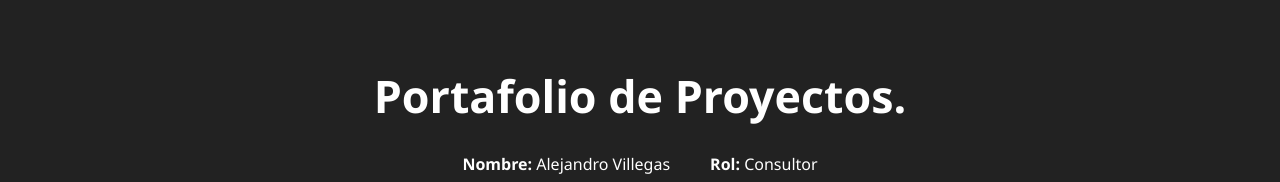
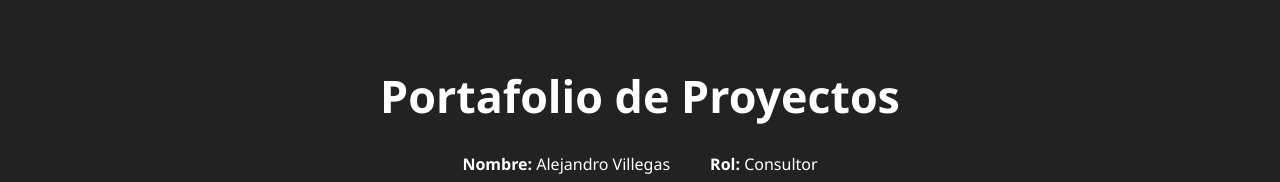
Before and after one commit to AleVillegas9/00_portafolio, a plain HTML site: page index.html in a window 1280 px wide. Shown: the top 182 px of the page. Drawn offline with Linux system fonts and the light colour scheme.

Commit message:
Update index.html

```diff
--- a/index.html
+++ b/index.html
@@ -126,7 +126,7 @@
 
   <!-- Sección 1: Encabezado -->
   <header>
-    <h1>Portafolio de Proyectos.</h1>
+    <h1>Portafolio de Proyectos</h1>
     <div class="header-info">
       <div><strong>Nombre:</strong> Alejandro Villegas</div>
       <div><strong>Rol:</strong> Consultor </div>
```
